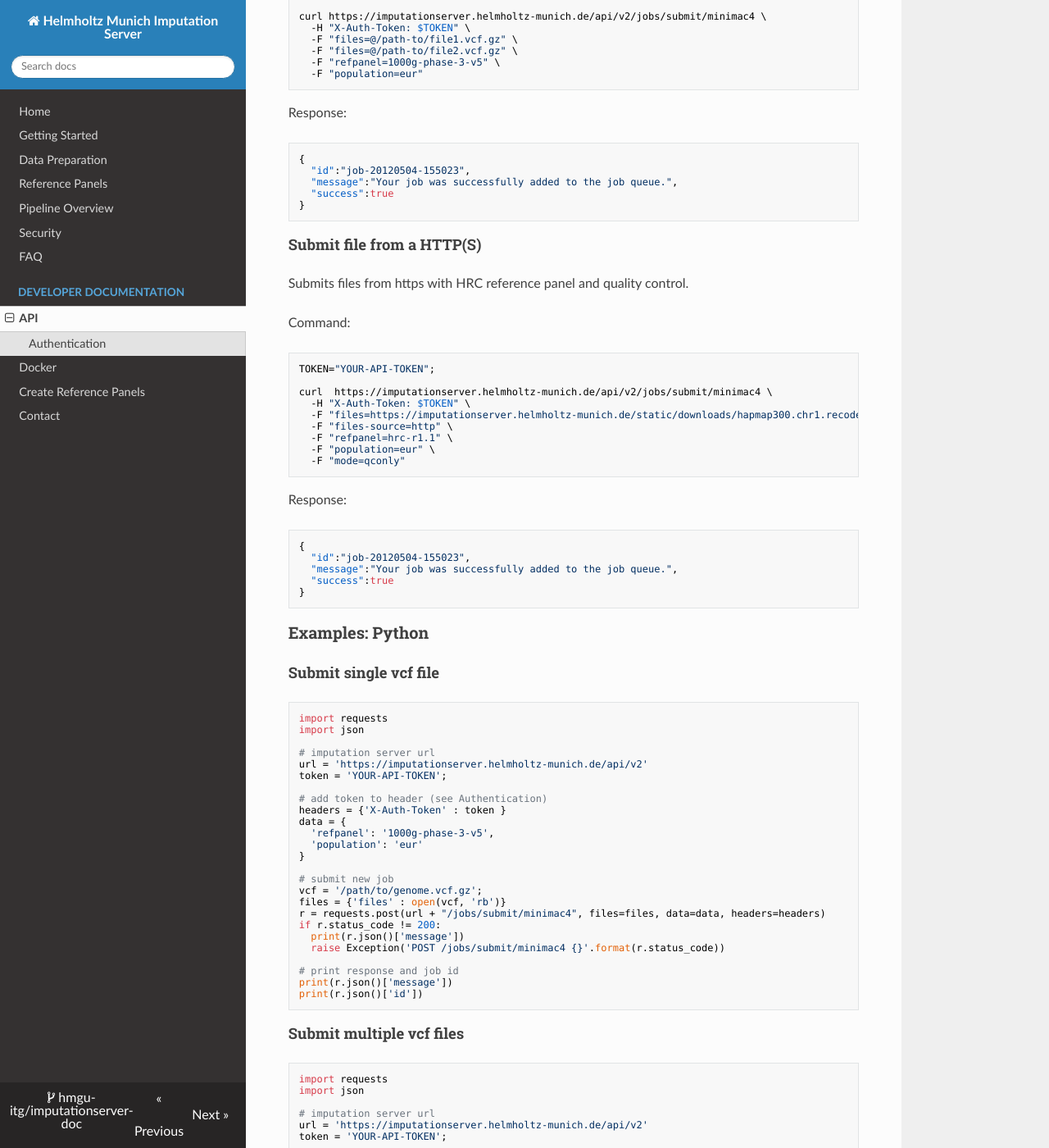
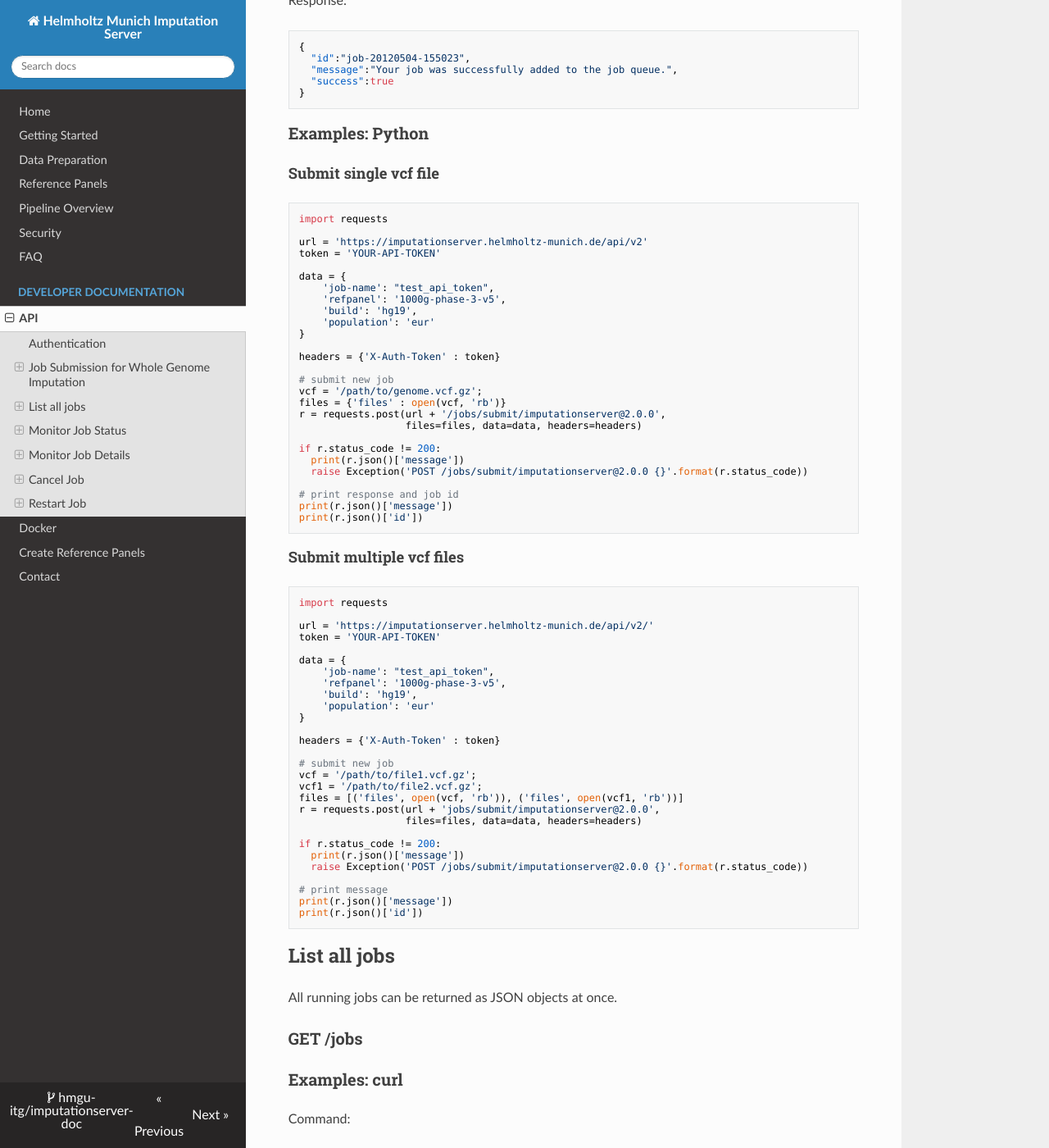
Before and after one commit to hmgu-itg/imputationserver-doc, an MkDocs documentation site: the page built from docs/api.md, in a window 1280 px wide and 1400 px high, scrolled down 2470 px. Shown: the whole window at 82% size. Built offline with MkDocs 1.6.1, drawn with Linux system fonts in a browser that asks for light colours; nearby versions of some CDN libraries; some of the changed text lies outside the part shown.

Commit message:
updated api

````diff
--- a/docs/api.md
+++ b/docs/api.md
@@ -24,7 +24,7 @@ The following parameters can be set:
 | files         | /path/to/file |  | **x** |
 | mode          | `qconly`<br> `phasing` <br> `imputation`     | `imputation`   | |
 | password      | user-defined password      |  auto generated and send by mail  | |
-| refpanel      | `hrc-r1.1` <br> `1000g-phase-3-v5` <br>  `gasp-v2` <br>  `genome-asia-panel`  <br> `1000g-phase-1` <br> `cappa` <br> `hapmap-2` | - | **x** |
+| refpanel      | `1000g-phase-3-v5`   <br>  `hapmap-2` <br>  | - | **x** |
 | phasing     | `eagle`<br> `no_phasing`      |  `eagle`  | |
 | population  | `eur`<br> `afr`<br> `asn`<br> `amr`<br> `sas`<br> `eas`<br> `AA`<br> `mixed` <br> `all`   |  -  | **x** |
 | build       | `hg19`<br> `hg38` | `hg19`  | |
@@ -46,7 +46,7 @@ Command:
 ```sh
 TOKEN="YOUR-API-TOKEN";
 
-curl https://imputationserver.helmholtz-munich.de/api/v2/jobs/submit/minimac4 \
+curl https://imputationserver.helmholtz-munich.de/api/v2/jobs/submit/imputationserver@2.0.0 \
   -H "X-Auth-Token: $TOKEN" \
   -F "files=@/path-to/file.vcf.gz" \
   -F "refpanel=1000g-phase-3-v5" \
@@ -72,7 +74,7 @@ Command:
 ```sh
 TOKEN="YOUR-API-TOKEN";
 
-curl https://imputationserver.helmholtz-munich.de/api/v2/jobs/submit/minimac4 \
+curl https://imputationserver.helmholtz-munich.de/api/v2/jobs/submit/imputationserver@2.0.0 \
   -H "X-Auth-Token: $TOKEN" \
   -F "files=@/path-to/file1.vcf.gz" \
   -F "files=@/path-to/file2.vcf.gz" \
@@ -91,92 +93,71 @@ Response:
 ```
 
 
-#### Submit file from a HTTP(S)
 
-Submits files from https with HRC reference panel and quality control.
 
-Command:
-
-```sh
-TOKEN="YOUR-API-TOKEN";
-
-curl  https://imputationserver.helmholtz-munich.de/api/v2/jobs/submit/minimac4 \
-  -H "X-Auth-Token: $TOKEN" \
-  -F "files=https://imputationserver.helmholtz-munich.de/static/downloads/hapmap300.chr1.recode.vcf.gz" \
-  -F "files-source=http" \
-  -F "refpanel=hrc-r1.1" \
-  -F "population=eur" \
-  -F "mode=qconly"
-```
-
-Response:
-
-```json
-{
-  "id":"job-20120504-155023",
-  "message":"Your job was successfully added to the job queue.",
-  "success":true
-}
-```
 
 
 ### Examples: Python
 
 #### Submit single vcf file
-
 ```python
 import requests
-import json
 
-# imputation server url
 url = 'https://imputationserver.helmholtz-munich.de/api/v2'
-token = 'YOUR-API-TOKEN';
+token = 'YOUR-API-TOKEN'
 
-# add token to header (see Authentication)
-headers = {'X-Auth-Token' : token }
 data = {
-  'refpanel': '1000g-phase-3-v5',
-  'population': 'eur'
+    'job-name': "test_api_token",
+    'refpanel': '1000g-phase-3-v5',
+    'build': 'hg19',
+    'population': 'eur'
 }
+
+headers = {'X-Auth-Token' : token}
 
 # submit new job
 vcf = '/path/to/genome.vcf.gz';
 files = {'files' : open(vcf, 'rb')}
-r = requests.post(url + "/jobs/submit/minimac4", files=files, data=data, headers=headers)
+r = requests.post(url + '/jobs/submit/imputationserver@2.0.0',
+                  files=files, data=data, headers=headers)
+
 if r.status_code != 200:
   print(r.json()['message'])
-  raise Exception('POST /jobs/submit/minimac4 {}'.format(r.status_code))
+  raise Exception('POST /jobs/submit/imputationserver@2.0.0 {}'.format(r.status_code))
 
 # print response and job id
 print(r.json()['message'])
 print(r.json()['id'])
 ```
 
+
 #### Submit multiple vcf files
 
 ```python
 import requests
-import json
 
-# imputation server url
-url = 'https://imputationserver.helmholtz-munich.de/api/v2'
-token = 'YOUR-API-TOKEN';
+url = 'https://imputationserver.helmholtz-munich.de/api/v2/'
+token = 'YOUR-API-TOKEN'
 
-# add token to header (see Authentication)
-headers = {'X-Auth-Token' : token }
 data = {
-  'refpanel': '1000g-phase-3-v5',
-  'population': 'eur'
+    'job-name': "test_api_token",
+    'refpanel': '1000g-phase-3-v5',
+    'build': 'hg19',
+    'population': 'eur'
 }
+
+headers = {'X-Auth-Token' : token}
 
 # submit new job
 vcf = '/path/to/file1.vcf.gz';
 vcf1 = '/path/to/file2.vcf.gz';
 files = [('files', open(vcf, 'rb')), ('files', open(vcf1, 'rb'))]
-r = requests.post(url + "/jobs/submit/minimac4", files=files, data=data, headers=headers)
+r = requests.post(url + 'jobs/submit/imputationserver@2.0.0',
+                  files=files, data=data, headers=headers)
+
 if r.status_code != 200:
   print(r.json()['message'])
-  raise Exception('POST /jobs/submit/minimac4 {}'.format(r.status_code))
+  raise Exception('POST /jobs/submit/imputationserver@2.0.0 {}'.format(r.status_code))
 
 # print message
 print(r.json()['message'])
@@ -198,7 +179,6 @@ TOKEN="YOUR-API-TOKEN";
 curl -H "X-Auth-Token: $TOKEN" https://imputationserver.helmholtz-munich.de/api/v2/jobs
 ```
 
-Response:
 
 ```json
 [
@@ -241,7 +221,7 @@ url = 'https://imputationserver.helmholtz-munich.de/api/v2'
 token = 'YOUR-API-TOKEN'
 
 # add token to header (see authentication)
-headers = {'X-Auth-Token' : token }
+headers = {'X-Auth-Token' : token}
 
 # get all jobs
 r = requests.get(url + "/jobs", headers=headers)
@@ -262,14 +242,15 @@ for job in r.json():
 Command:
 
 ```sh
-TOKEN="YOUR-API-TOKEN";
+TOKEN="YOUR-API-TOKEN"
 
-curl -H "X-Auth-Token: $TOKEN" https://imputationserver.helmholtz-munich.de/api/v2/jobs/job-20160504-155023/status
+curl -H "X-Auth-Token: $TOKEN" https://imputationserver.helmholtz-munich.de/api/v2/jobs/job-20240425-090137-703/status
 ```
 
 Response:
 
 ```json
+
 {
   "application":"Helmholtz Munich Imputation Server (Minimac4) 1.5.8",
   "applicationId":"minimac4",
@@ -286,6 +267,7 @@ Response:
   "state":5
   ,"steps":[]
 }
+
 ```
 
 ## Monitor Job Details
@@ -295,7 +277,36 @@ Response:
 ### Example: curl
 
 ```sh
-TOKEN="YOUR-API-TOKEN";
+TOKEN="YOUR-API-TOKEN"
 
-curl -H "X-Auth-Token: $TOKEN" https://imputationserver.helmholtz-munich.de/api/v2/jobs/job-20160504-155023/
+curl -H "X-Auth-Token: $TOKEN" https://imputationserver.helmholtz-munich.de/api/v2/jobs/job-20240425-090137-703/
 ```
+
+
+## Cancel Job
+
+### /jobs/{id}/cancel"
+
+### Example: curl
+
+```sh
+TOKEN="YOUR-API-TOKEN"
+
+curl -H "X-Auth-Token: $TOKEN" https://imputationserver.helmholtz-munich.de/api/v2/jobs/job-20240425-090137-703/cancel
+
+```
+
+
+
+## Restart Job
+
+### /jobs/{id}/restart"
+
+### Example: curl
+
+```sh
+TOKEN="YOUR-API-TOKEN"
+
+curl -H "X-Auth-Token: $TOKEN" https://imputationserver.helmholtz-munich.de/api/v2/jobs/job-20240425-090137-703/restart
+
+```
````
Also changed, not shown: other parts of docs/api.md (+8 -6 lines).
